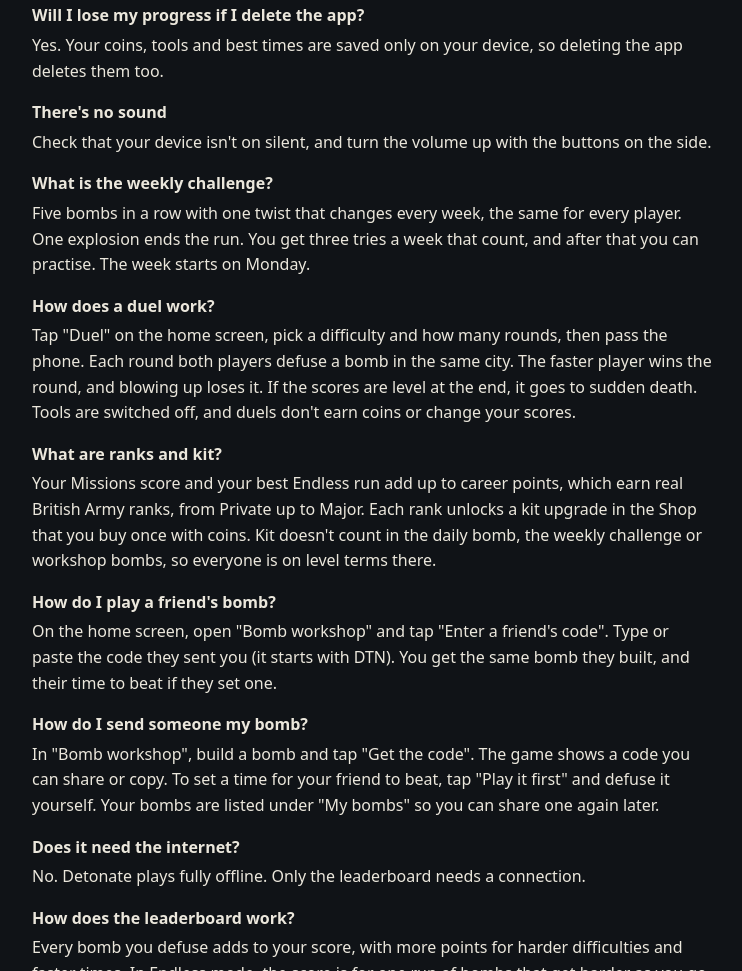
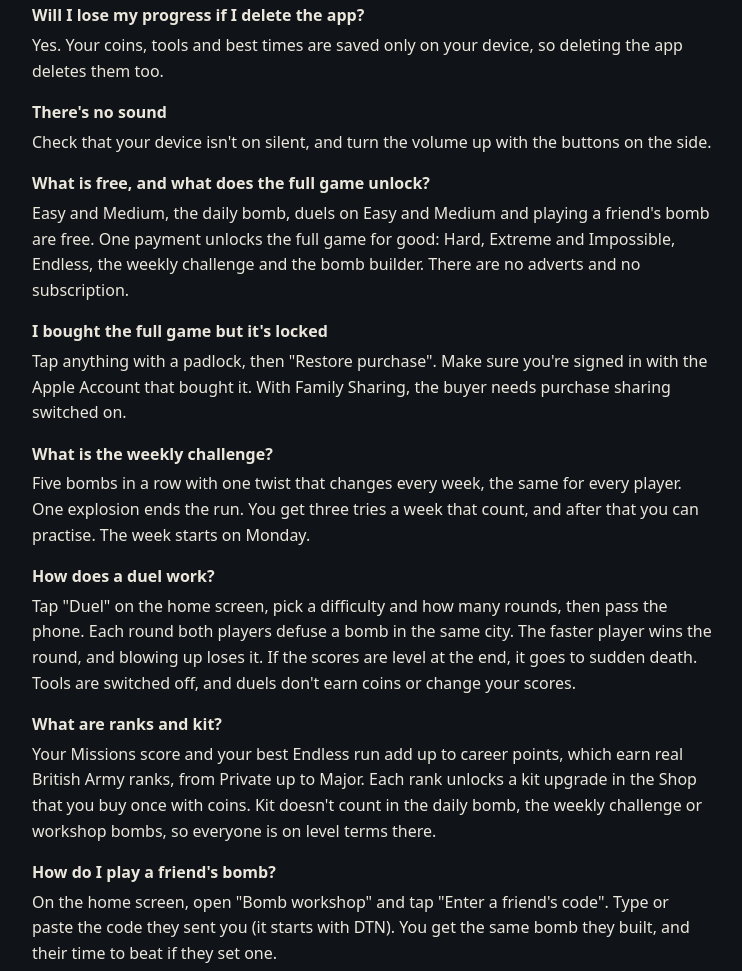
Before and after one commit to markyb250/detonate, a plain HTML site: page support.html in a window 1280 px wide. Shown: the part 874-1845 px from the top of the page, without its empty margins (268-1010 px from the left). Drawn offline with Linux system fonts and the light colour scheme.

Commit message:
Privacy and support pages: the full game purchase
Co-Authored-By: Claude Fable 5.2 <noreply@anthropic.com>

```diff
--- a/support.html
+++ b/support.html
@@ -50,6 +50,10 @@
     <dd>Yes. Your coins, tools and best times are saved only on your device, so deleting the app deletes them too.</dd>
     <dt>There's no sound</dt>
     <dd>Check that your device isn't on silent, and turn the volume up with the buttons on the side.</dd>
+    <dt>What is free, and what does the full game unlock?</dt>
+    <dd>Easy and Medium, the daily bomb, duels on Easy and Medium and playing a friend's bomb are free. One payment unlocks the full game for good: Hard, Extreme and Impossible, Endless, the weekly challenge and the bomb builder. There are no adverts and no subscription.</dd>
+    <dt>I bought the full game but it's locked</dt>
+    <dd>Tap anything with a padlock, then "Restore purchase". Make sure you're signed in with the Apple Account that bought it. With Family Sharing, the buyer needs purchase sharing switched on.</dd>
     <dt>What is the weekly challenge?</dt>
     <dd>Five bombs in a row with one twist that changes every week, the same for every player. One explosion ends the run. You get three tries a week that count, and after that you can practise. The week starts on Monday.</dd>
     <dt>How does a duel work?</dt>
```
Also changed, not shown: privacy.html (+1 -1 lines).
